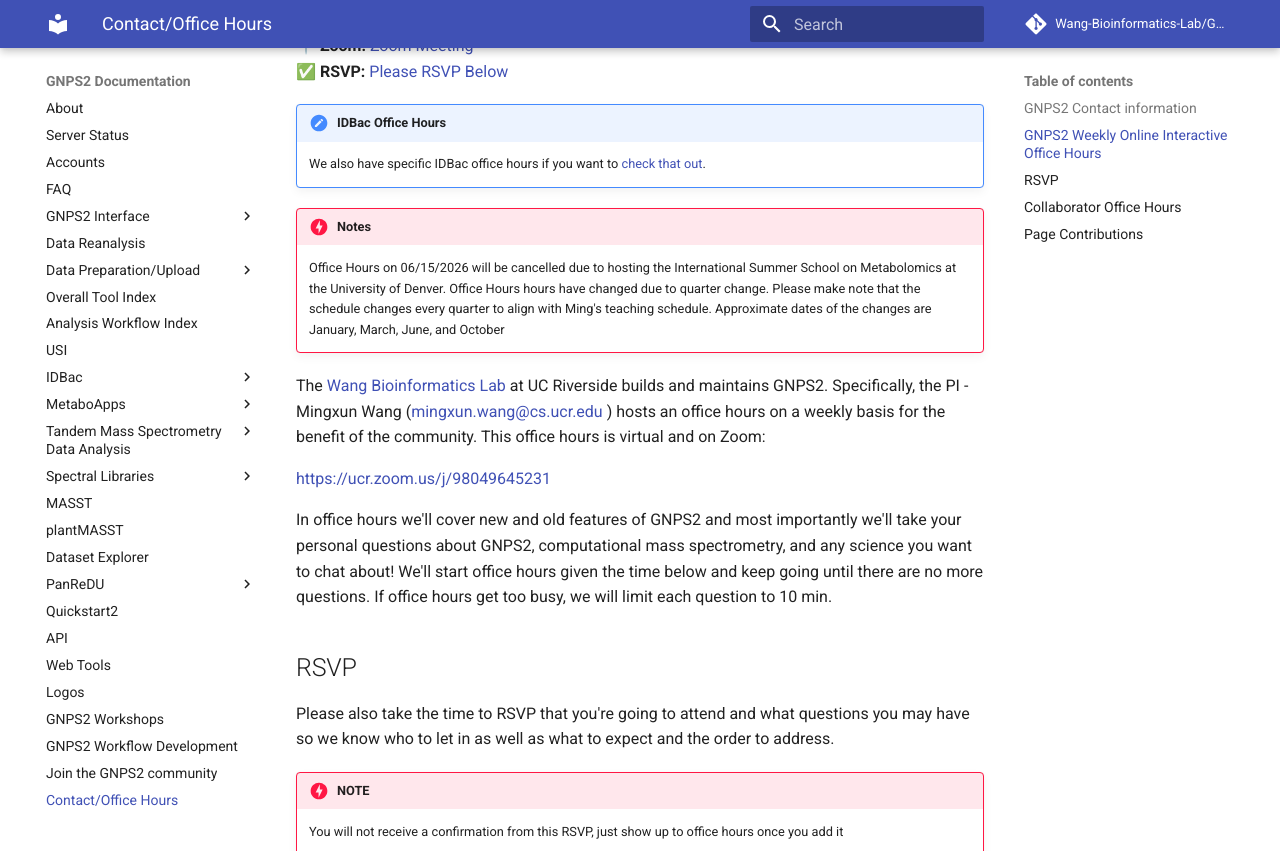
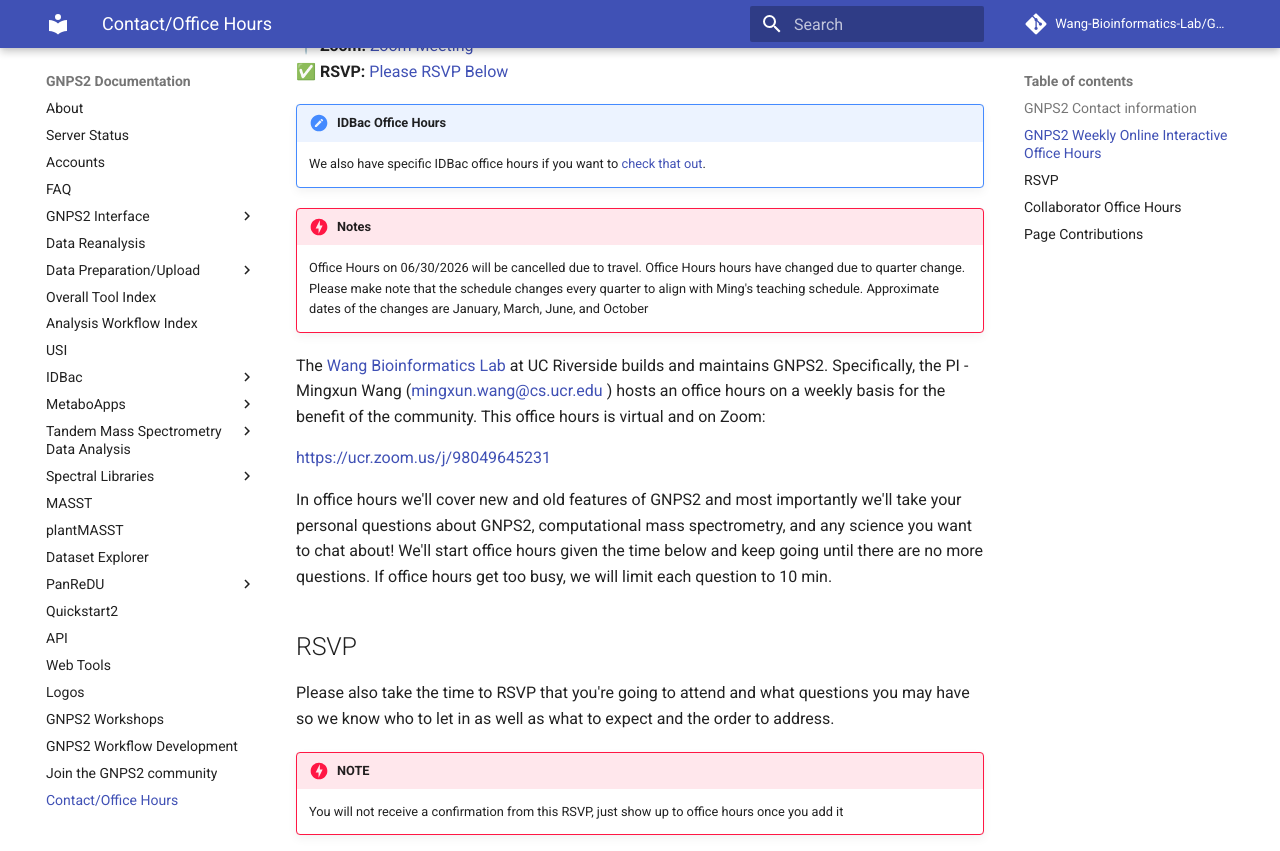
Before and after one commit to Wang-Bioinformatics-Lab/GNPS2_Documentation, an MkDocs documentation site: the page built from docs/contact.md, in a window 1280 px wide and 900 px high, scrolled down 391 px, cut to the strip 0-851 px from the top of the window. Built offline with MkDocs 1.6.1 and Material for MkDocs 9.7.7, drawn with Linux system fonts in a browser that asks for light colours; comment, search, counter and statistics services are not loaded.

Commit message:
Update contact.md

```diff
--- a/docs/contact.md
+++ b/docs/contact.md
@@ -13,7 +13,7 @@
     We also have specific IDBac office hours if you want to [check that out](idbacofficehours.md).
 
 !!! danger "Notes"
-    Office Hours on 06/15/2026 will be cancelled due to hosting the International Summer School on Metabolomics at the University of Denver. Office Hours hours have changed due to quarter change. Please make note that the schedule changes every quarter to align with Ming's teaching schedule. Approximate dates of the changes are January, March, June, and October
+    Office Hours on 06/30/2026 will be cancelled due to travel. Office Hours hours have changed due to quarter change. Please make note that the schedule changes every quarter to align with Ming's teaching schedule. Approximate dates of the changes are January, March, June, and October
 
 The [Wang Bioinformatics Lab](https://www.cs.ucr.edu/~mingxunw/) at UC Riverside builds and maintains GNPS2. Specifically, the PI - Mingxun Wang ([mingxun.wang@cs.ucr.edu](mailto:mingxun.wang@cs.ucr.edu) ) hosts an office hours on a weekly basis for the benefit of the community. This office hours is virtual and on Zoom:
 
```
